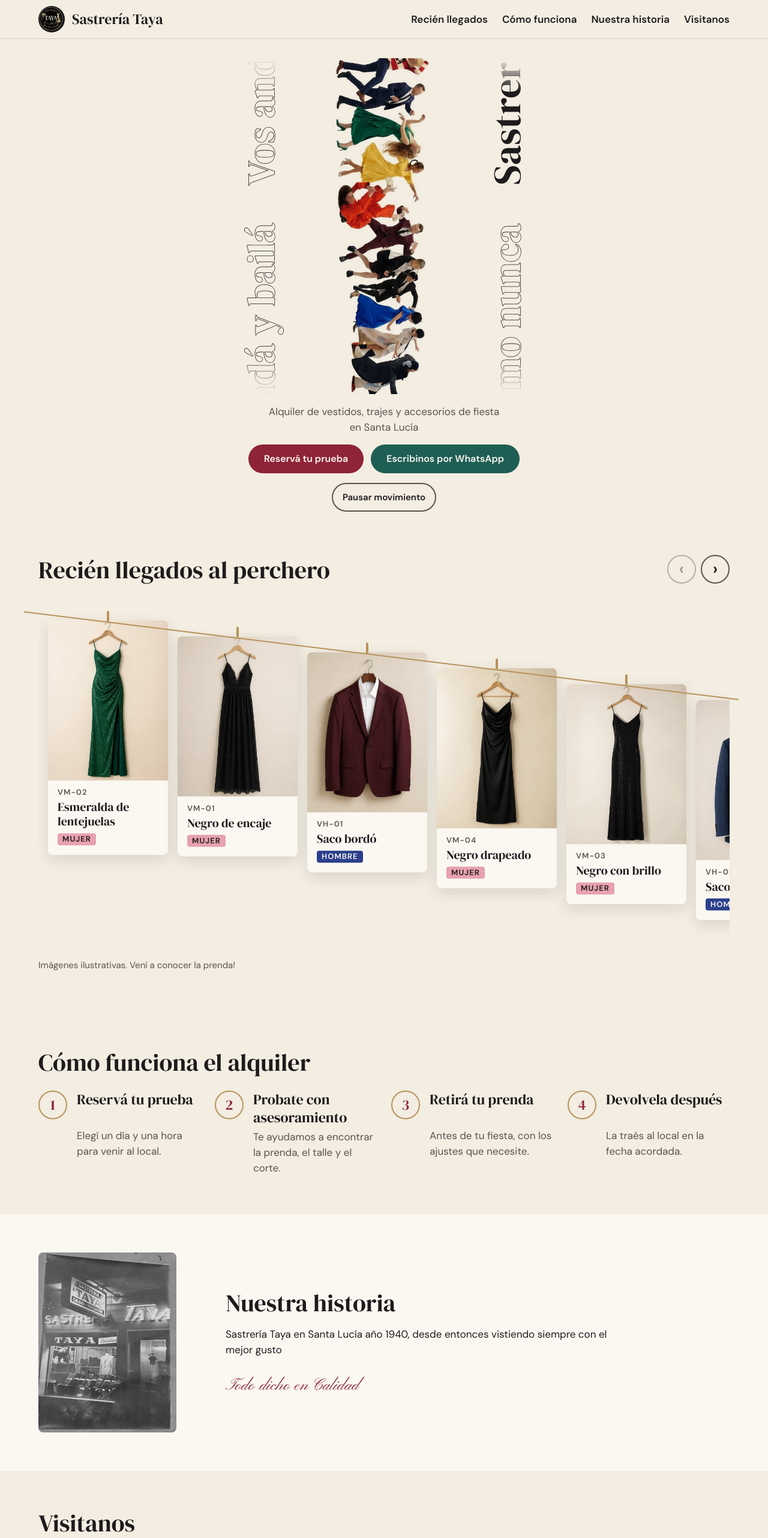
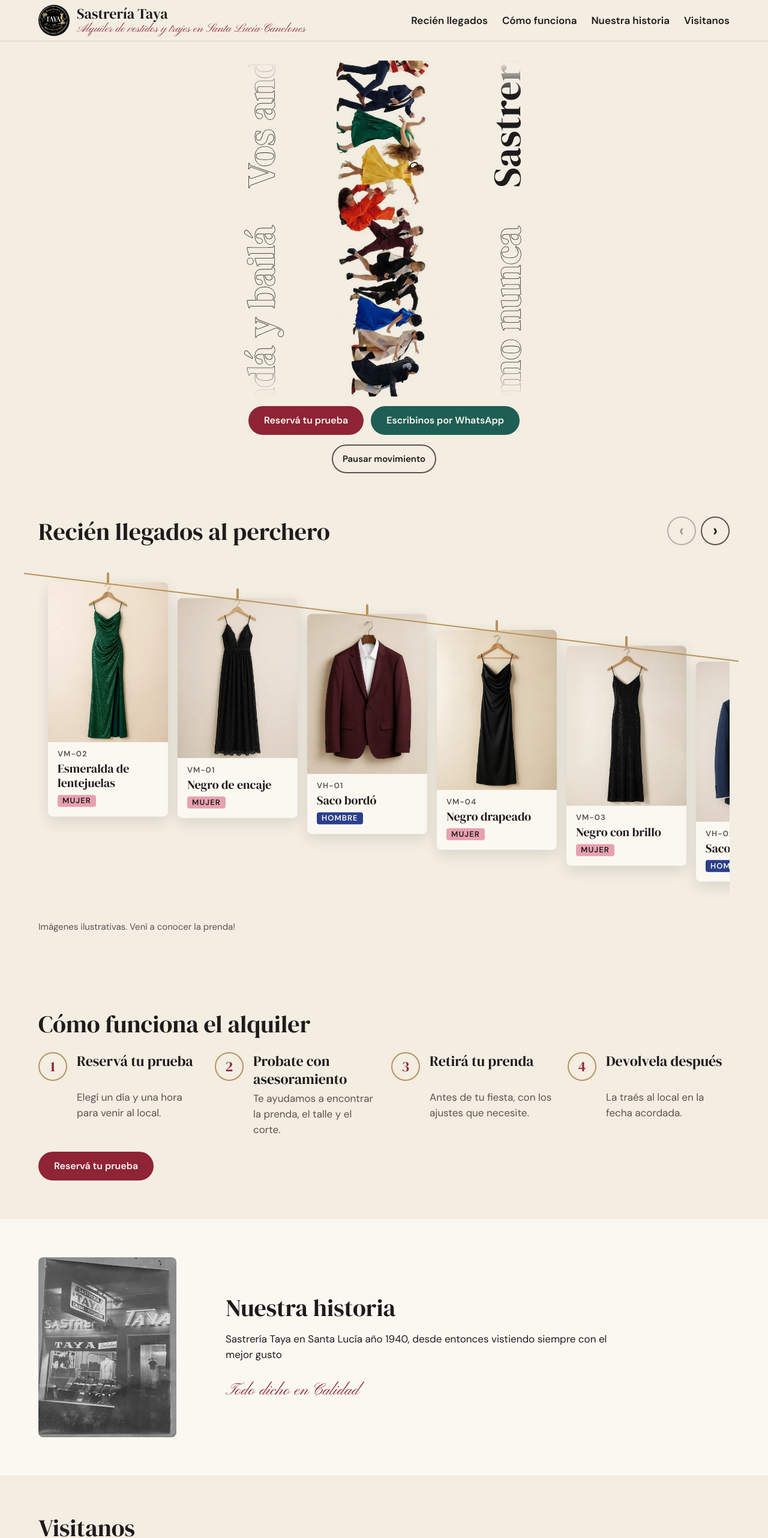
Before and after one commit to aletaye/sastreria-taya, a plain HTML site: page propuesta-3.html in a window 1280 px wide. Shown: the top 2564 px of the page at 60% size. Drawn offline with Linux system fonts and the light colour scheme.

Commit message:
Elegir propuesta 3, preparar la reserva y cargar el horario
- propuesta-3.html: la frase "Alquiler de vestidos y trajes en Santa
  Lucía-Canelones" pasa a la cabecera, debajo del nombre, en Pinyon
  Script; se quita la línea de debajo de la foto.
- js/propuesta-3.js: constante RESERVA; los botones con data-reserva
  abren la agenda en pestaña nueva (vacía = van a Visitanos). Segundo
  botón "Reservá tu prueba" en "Cómo funciona".
- Horario en Visitanos (las tres páginas): lunes a sábado, de 10:00
  a 12:00 y de 16:00 a 19:30.
- CLAUDE.md: modelo elegido (propuesta 3), sección "Cómo trabaja el
  local" (4 clientes por hora, seña en la prueba y pago al retirar,
  datos de la etiqueta, devoluciones los lunes, 2 días de tintorería,
  vestidos sin etiqueta) y pendientes actualizados.

Co-Authored-By: Claude Opus 5.5 <noreply@anthropic.com>

```diff
--- a/css/propuesta-3.css
+++ b/css/propuesta-3.css
@@ -2,11 +2,25 @@
    Se carga DESPUÉS de styles.css: usa sus mismos tokens (colores, tipografías, espacios)
    y solo agrega la portada nueva. Cambios respecto de la propuesta 2:
    1. pausa del cartel corredizo · 2. foto más baja en celular y tablet, para ver "Reservá tu prueba"
-   3. línea que dice qué hace el negocio · 4. borde de la letra hueca más grueso */
+   3. qué hace el negocio, en la cabecera debajo del nombre · 4. borde de la letra hueca más grueso */
 
-/* ---------- Cabecera: logo antes del nombre ---------- */
-.marca { display: inline-flex; align-items: center; gap: var(--space-3); }
-.marca__logo { width: 44px; height: 44px; border-radius: 50%; } /* redondo, como en el pie */
+/* ---------- Cabecera: logo a la izquierda; a su derecha el nombre y, debajo, qué hace el negocio ---------- */
+.marca {
+  /* flex: 1 1 0 → la marca usa el espacio que sobra, pero deja lugar al botón "Menú" en la misma fila */
+  flex: 1 1 0; min-width: 0;
+  display: grid; grid-template-columns: auto minmax(0, 1fr);
+  column-gap: var(--space-3); align-items: center;
+  padding-block: var(--space-2);
+}
+.marca__logo { grid-row: span 2; width: 52px; height: 52px; border-radius: 50%; } /* redondo, como en el pie */
+.marca__nombre { align-self: end; }
+/* la tipografía de acento (Pinyon Script), en bordó, como "Todo dicho en Calidad" */
+.marca__lema {
+  align-self: start;
+  font-family: var(--font-acento); font-size: 18px; line-height: 21px;
+  color: var(--bordo);
+}
+.sin-corte { white-space: nowrap; } /* "Santa Lucía-Canelones" no se separa en el guion */
 
 /* ---------- Portada: foto al centro, títulos verticales a los costados ---------- */
 .baile { padding-block: var(--space-6) var(--space-8); }
@@ -23,21 +37,15 @@
   grid-area: foto; justify-self: center;
   /* Celular y tablet: la foto se achica según el alto de la pantalla, para que la línea
      del negocio y "Reservá tu prueba" entren en la primera vista.
-     232px = cabecera (64) + margen de arriba (24) + línea del negocio (16 + 2 renglones de 26)
-             + margen (16) + botón (48) + un poco de aire (12).
+     200px = cabecera con el nombre y la frase en dos renglones (~96) + margen de arriba (24)
+             + margen (16) + botón (48) + un poco de aire (16).
      Primero "vh" (todos los navegadores) y después "svh" (alto real sin la barra del navegador). */
-  height: max(320px, calc(100vh - 232px));
-  height: max(320px, calc(100svh - 232px));
+  height: max(320px, calc(100vh - 200px));
+  height: max(320px, calc(100svh - 200px));
   width: auto; max-width: 100%;
   object-fit: contain; /* si el ancho no alcanza, la foto se achica entera, sin deformarse */
   /* "multiply" funde el fondo blanco de la foto con el crema de la página */
   mix-blend-mode: multiply;
-}
-
-/* qué hace el negocio, en una línea, debajo de la foto */
-.baile__bajada {
-  margin: var(--space-4) auto 0; max-width: 34ch;
-  text-align: center; color: var(--tinta-suave);
 }
 
 /* control de pausa: discreto, debajo de los botones */
@@ -101,6 +109,7 @@
 @media (min-width: 600px) {
   .baile__escena { grid-template-columns: 72px minmax(0, 340px) 72px; column-gap: var(--space-8); }
   .lema { font-size: 48px; line-height: 56px; }
+  .marca__lema { font-size: 20px; line-height: 22px; } /* con más ancho, la frase entra en un renglón */
 }
 
 /* ---------- Escritorio: desde 1024px ---------- */
@@ -108,7 +117,10 @@
   .baile { padding-block: var(--space-8) var(--space-12); }
   /* la foto no pasa del alto de la pantalla (menos la cabecera) */
   .baile__escena { grid-template-columns: 96px auto 96px; column-gap: var(--space-16); }
-  /* en escritorio la línea del negocio va en un renglón: 240px deja ver también el botón */
+  /* 240px: cabecera + botones + "Pausar movimiento" entran en la primera vista */
   .baile__foto { width: auto; max-width: none; height: min(calc(100svh - 240px), 820px); }
   .lema { font-size: 64px; line-height: 72px; }
 }
+
+/* texto que solo leen los lectores de pantalla (por ejemplo, avisar que un enlace abre otra pestaña) */
+.solo-lector { position: absolute; width: 1px; height: 1px; overflow: hidden; clip-path: inset(50%); white-space: nowrap; }
--- a/js/propuesta-3.js
+++ b/js/propuesta-3.js
@@ -5,6 +5,11 @@
 // Mientras esté vacío, los botones de WhatsApp llevan a la sección Visitanos.
 const WHATSAPP = "";
 const MENSAJE_WHATSAPP = "Hola, quiero consultar por una prenda para una fiesta.";
+
+// Enlace de la página de reservas de pruebas (Cal.com), por ejemplo "https://cal.com/sastreria-taya/prueba".
+// Mientras esté vacío, "Reservá tu prueba" lleva a la sección Visitanos.
+// Para cambiar de proveedor (Google Calendar u otro) alcanza con cambiar este enlace: el resto no se toca.
+const RESERVA = "";
 
 const sinMovimiento = window.matchMedia("(prefers-reduced-motion: reduce)").matches;
 
@@ -171,7 +176,21 @@ window.addEventListener("pointerup", () => {
   }
 });
 
-// 4. WhatsApp
+// 4. Reserva de pruebas: todos los botones con data-reserva van a la agenda, en una pestaña nueva
+if (RESERVA) {
+  document.querySelectorAll("[data-reserva]").forEach((a) => {
+    a.href = RESERVA;
+    a.target = "_blank";
+    a.rel = "noopener";
+    // aviso solo para lectores de pantalla: el enlace abre otra pestaña
+    const aviso = document.createElement("span");
+    aviso.className = "solo-lector";
+    aviso.textContent = " (se abre en una pestaña nueva)";
+    a.append(aviso);
+  });
+}
+
+// 5. WhatsApp
 if (WHATSAPP) {
   const enlace = `https://wa.me/${WHATSAPP}?text=${encodeURIComponent(MENSAJE_WHATSAPP)}`;
   document.querySelectorAll("[data-whatsapp]").forEach((a) => {
@@ -184,5 +203,5 @@ if (WHATSAPP) {
   });
 }
 
-// 5. Año del pie
+// 6. Año del pie
 document.getElementById("anio").textContent = new Date().getFullYear();
--- a/propuesta-3.html
+++ b/propuesta-3.html
@@ -22,7 +22,9 @@
     <a class="marca" href="#inicio">
       <!-- alt vacío: el nombre ya está escrito al lado, así el lector de pantalla no lo repite -->
       <img class="marca__logo" src="img/marca/logo-taya.png" width="98" height="98" alt="">
-      Sastrería Taya
+      <span class="marca__nombre">Sastrería Taya</span>
+      <!-- qué hace el negocio, en la tipografía de acento (la de "Todo dicho en Calidad") -->
+      <span class="marca__lema">Alquiler de vestidos y trajes en <span class="sin-corte">Santa Lucía-Canelones</span></span>
     </a>
     <button class="menu-boton" id="menu-boton" type="button" aria-expanded="false" aria-controls="menu">Menú</button>
     <nav class="menu" id="menu" aria-label="Principal">
@@ -50,11 +52,9 @@
         <img class="baile__foto" src="img/portada/todos-bailan.jpg" width="340" height="1024" fetchpriority="high"
              alt="Una fila de personas bailando de fiesta: vestidos verde, amarillo, naranja y azul, y trajes azul, bordó y negro">
       </div>
-      <!-- qué hace el negocio, dicho en una línea, para quien llega sin conocerlas -->
-      <p class="baile__bajada">Alquiler de vestidos, trajes y accesorios de fiesta en Santa Lucía</p>
       <div class="acciones baile__acciones">
-        <!-- Etapa 2: este enlace pasará a la página de reservas (Cal.com) -->
-        <a class="btn btn--principal" href="#visitanos">Reservá tu prueba</a>
+        <!-- data-reserva: propuesta-3.js le pone el enlace de la agenda (constante RESERVA) -->
+        <a class="btn btn--principal" href="#visitanos" data-reserva>Reservá tu prueba</a>
         <a class="btn btn--whatsapp" href="#visitanos" data-whatsapp>Escribinos por WhatsApp</a>
       </div>
       <!-- control de pausa del cartel corredizo (WCAG 2.2.2); se oculta si la persona pidió menos movimiento -->
@@ -122,6 +122,10 @@
         <li><h3>Retirá tu prenda</h3><p>Antes de tu fiesta, con los ajustes que necesite.</p></li>
         <li><h3>Devolvela después</h3><p>La traés al local en la fecha acordada.</p></li>
       </ol>
+      <!-- segundo acceso a la agenda, para quien llega hasta acá leyendo los pasos -->
+      <div class="acciones">
+        <a class="btn btn--principal" href="#visitanos" data-reserva>Reservá tu prueba</a>
+      </div>
     </div>
   </section>
 
@@ -145,7 +149,7 @@
       <h2 class="seccion__titulo" id="visitanos-titulo">Visitanos</h2>
       <dl class="datos">
         <div><dt>Dirección</dt><dd>Calle Rivera, Santa Lucía, Canelones</dd></div>
-        <div><dt>Horario</dt><dd>Lunes a sábado <span class="pendiente">(horario a confirmar)</span></dd></div>
+        <div><dt>Horario</dt><dd>Lunes a sábado, de 10:00 a 12:00 y de 16:00 a 19:30</dd></div>
         <div><dt>WhatsApp</dt><dd><span data-whatsapp-texto>Número a confirmar</span></dd></div>
         <div><dt>Instagram</dt><dd><a href="https://www.instagram.com/sastreria_taya/" target="_blank" rel="noopener">@sastreria_taya</a></dd></div>
       </dl>
```
Also changed, not shown: index.html (+1 -1 lines), propuesta-2.html (+1 -1 lines), 1 other file.
